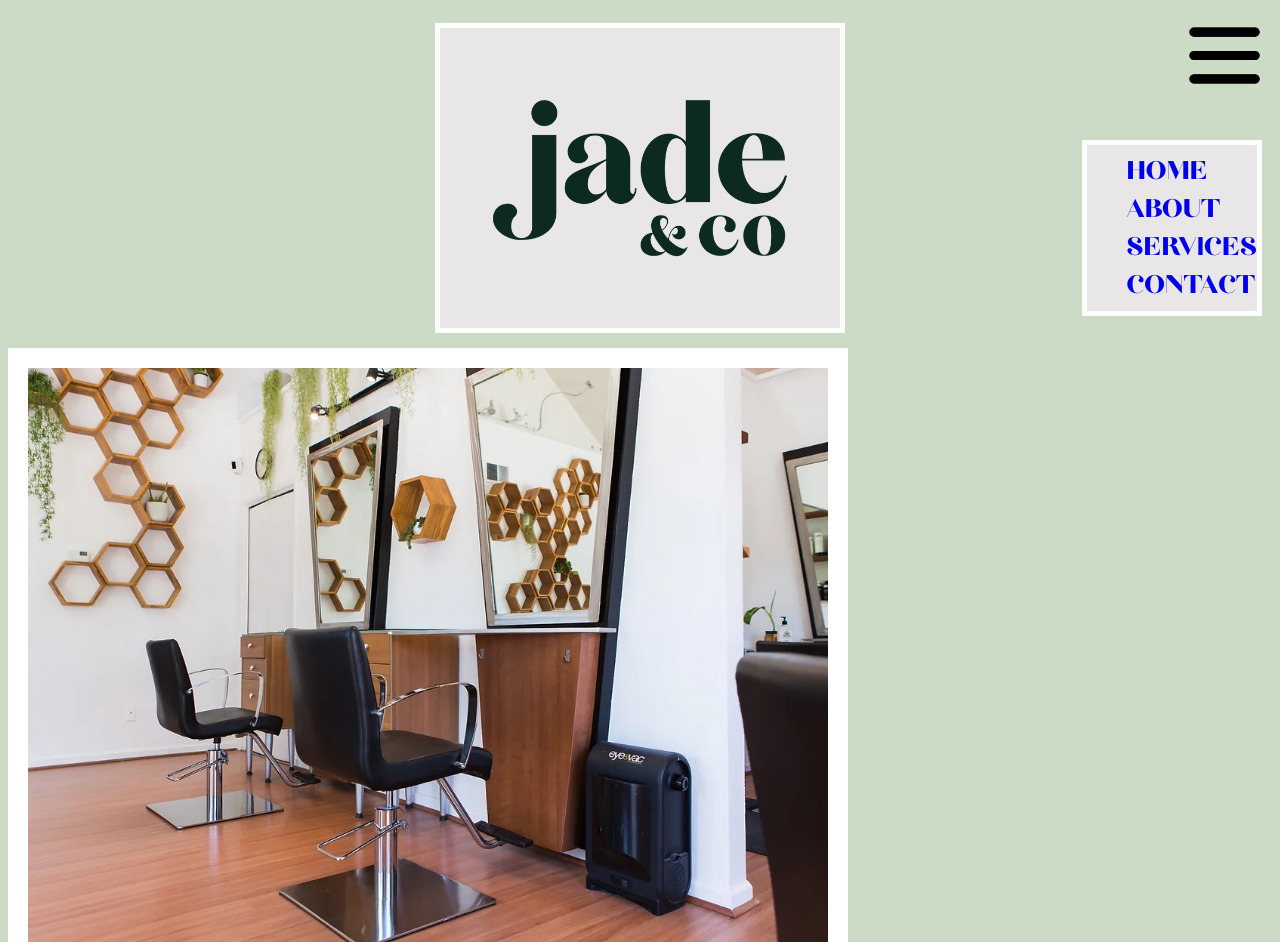
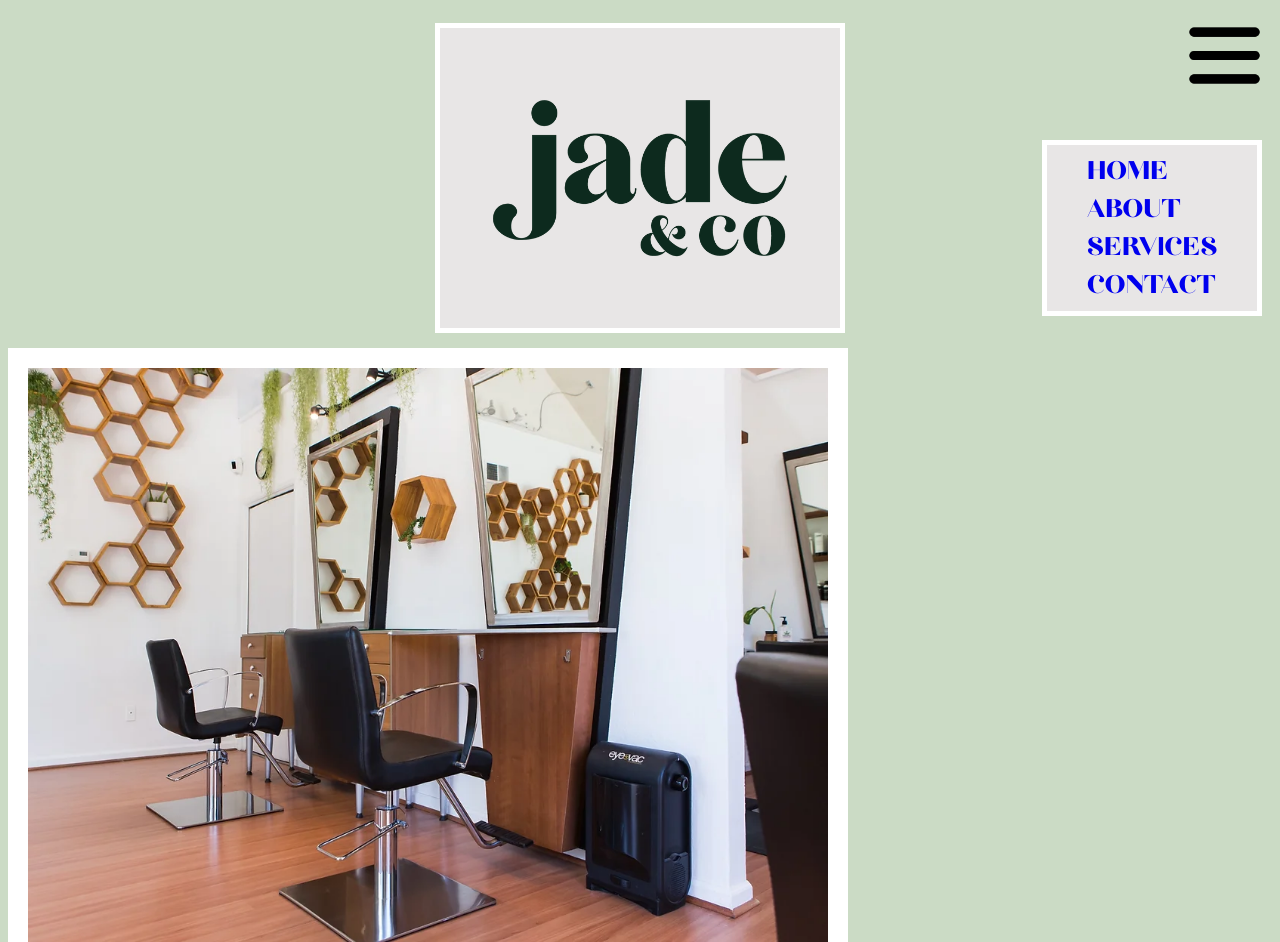
Before and after one commit to Jeon-Niroumand/jade-and-co, a plain HTML site: page index.html in a window 1280 px wide. Shown: the top 942 px of the page. Drawn offline with Linux system fonts and the light colour scheme.

Commit message:
fixed a typo on menu formatting

```diff
--- a/css/style.css
+++ b/css/style.css
@@ -35,7 +35,7 @@ img.hamburger{
     background-color: #e8e6e6;
     border: 5px solid white;
     gap: 6px;
-    width: 175;
+    width: 170px;
     font-family: 'testfont';
     font-size: xx-large;
     text-align: left;
```
